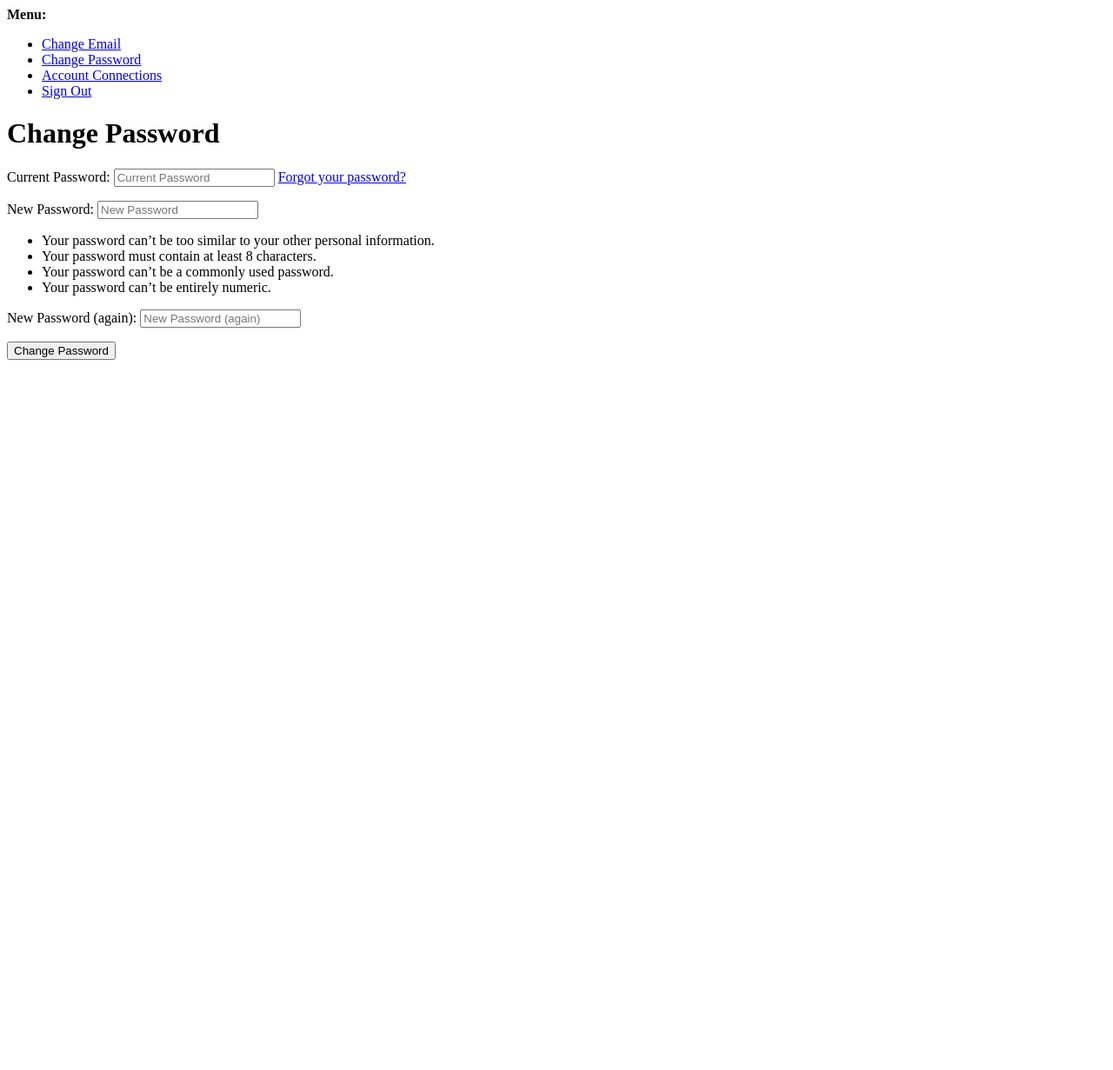
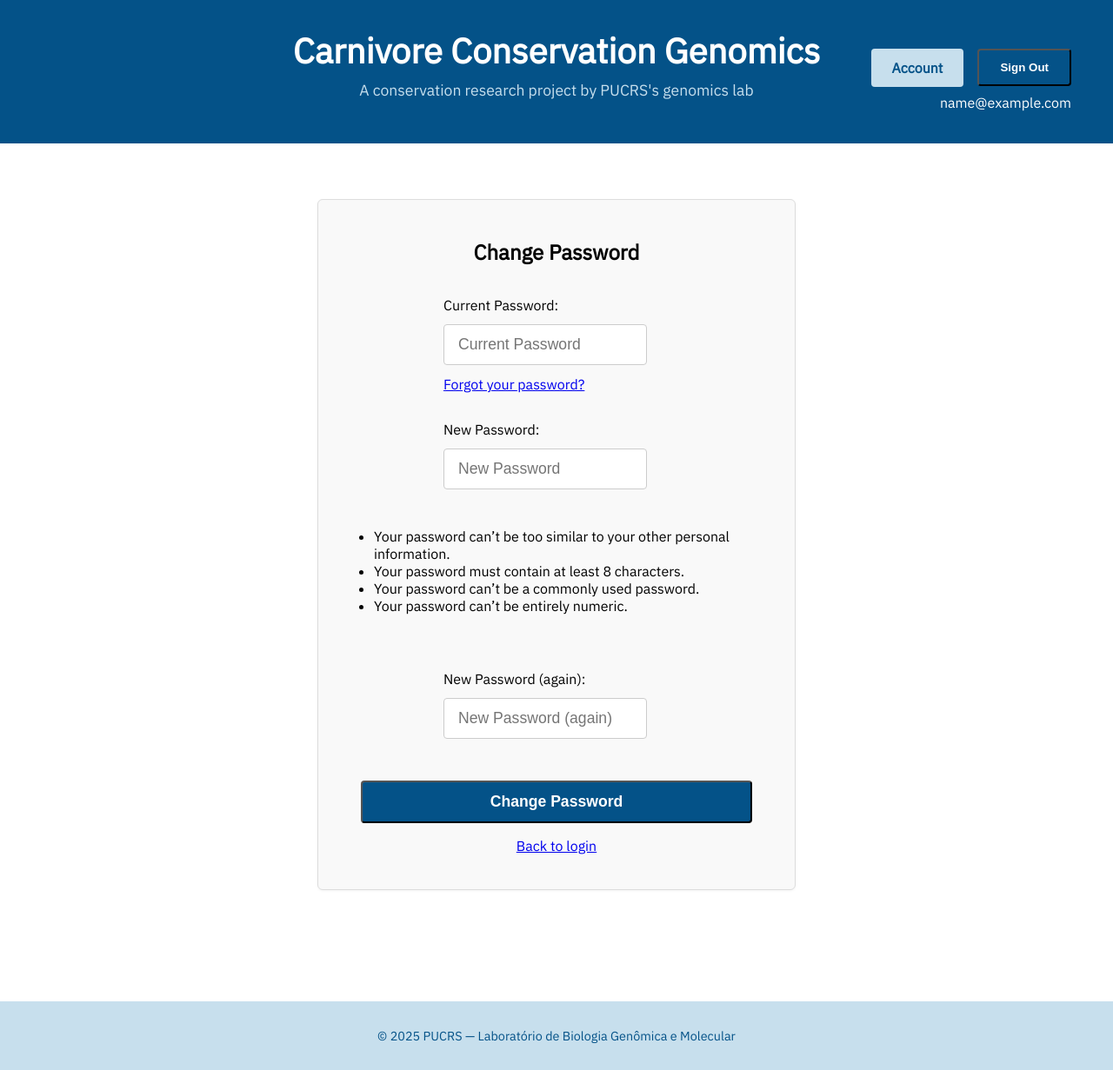
Before and after one commit to guzmanvitar/ccg-platform, a Django app: a page that, after the commit, uses ccg_platform/templates/base.html in a window 1280 px wide. Shown: the whole page at 87% size. Before the commit the page ends 414 px from the top, so only its background shows below. Run offline with Django 5.2, Linux system fonts and the light colour scheme; the visitor is signed in with stand-in values (Sample User, id 1).

Commit message:
Add account styling

```diff
--- /dev/null
+++ b/ccg_platform/templates/account/password_change.html
@@ -0,0 +1,18 @@
+{% extends "base.html" %}
+{% load i18n %}
+
+{% block title %}Change Password{% endblock %}
+
+{% block content %}
+<section class="card" style="max-width: 500px; margin: 2rem auto;">
+  <h2 style="text-align: center;">Change Password</h2>
+  <form method="post" action="{% url 'account_change_password' %}">
+    {% csrf_token %}
+    {{ form.as_p }}
+    <button type="submit" class="cta-button">Change Password</button>
+  </form>
+  <p style="text-align: center; margin-top: 1rem;">
+    <a href="{% url 'account_login' %}">Back to login</a>
+  </p>
+</section>
+{% endblock %}
--- a/ccg_platform/templates/base.html
+++ b/ccg_platform/templates/base.html
@@ -10,9 +10,24 @@
 </head>
 <body>
   <header>
-    <div class="header-content">
+    <div class="header-content" style="position: relative;">
       <h1><a href="/" style="color: inherit; text-decoration: none;">Carnivore Conservation Genomics</a></h1>
       <p class="subtitle">A conservation research project by PUCRS's genomics lab</p>
+      <div class="user-access{% if user.is_authenticated %} authenticated{% endif %}">
+        {% if user.is_authenticated %}
+          <div class="user-actions">
+            <a href="{% url 'account_email' %}" class="cta-button secondary">Account</a>
+            <form method="post" action="{% url 'account_logout' %}" style="display:inline;">
+              {% csrf_token %}
+              <button type="submit" class="cta-button">Sign Out</button>
+            </form>
+          </div>
+          <span class="user-email">{{ user.email }}</span>
+        {% else %}
+          <a href="{% url 'account_login' %}" class="cta-button">Log In</a>
+          <a href="{% url 'account_signup' %}" class="cta-button secondary">Sign Up</a>
+        {% endif %}
+      </div>
     </div>
   </header>
 
--- a/inference/static/inference/style.css
+++ b/inference/static/inference/style.css
@@ -51,6 +51,47 @@
   font-size: 1.1rem;
   margin-top: 0.5rem;
   color: var(--columbia-blue);
+}
+
+/* ========================================
+  User Access (Header)
+======================================== */
+.user-access {
+  display: flex;
+  flex-direction: column;
+  align-items: flex-end;
+  position: absolute;
+  top: 1.5rem;
+  right: 2rem;
+  z-index: 10;
+  gap: 0.2rem;
+}
+.user-actions {
+  display: flex;
+  flex-direction: row;
+  gap: 1rem;
+}
+.user-email {
+  margin-top: 0.3rem;
+  font-weight: 500;
+}
+.user-access form {
+  display: inline;
+  margin: 0;
+}
+@media (max-width: 600px) {
+  .user-access {
+    flex-direction: column;
+    align-items: flex-end;
+    top: 0.5rem;
+    right: 1rem;
+    gap: 0.5rem;
+  }
+  .user-actions {
+    flex-direction: column;
+    gap: 0.5rem;
+    width: 100%;
+  }
 }
 
 /* ========================================
@@ -235,3 +276,33 @@
 .uploaded-files {
   margin-top: 0;
 }
+
+/* ========================================
+  Account Forms
+======================================== */
+.card form {
+  display: flex;
+  flex-direction: column;
+  align-items: center;
+}
+
+.card form input,
+.card form select,
+.card form textarea {
+  width: 90%;
+  margin: 0.75rem 0;
+  display: block;
+  font-size: 1.1rem;
+  padding: 0.75rem 1rem;
+  border-radius: 4px;
+  border: 1px solid #ccc;
+  box-sizing: border-box;
+}
+
+.card form .cta-button {
+  margin-top: 1.2rem;
+  width: 90%;
+  align-self: center;
+  font-size: 1.1rem;
+  padding: 0.75rem 1rem;
+}
```
Also changed, not shown: ccg_platform/templates/account/account.html (added, +23 -0 lines), ccg_platform/templates/account/email.html (added, +18 -0 lines), ccg_platform/templates/account/login.html (added, +19 -0 lines), ccg_platform/templates/account/password_reset.html (added, +18 -0 lines), ccg_platform/templates/account/signup.html (added, +19 -0 lines).
